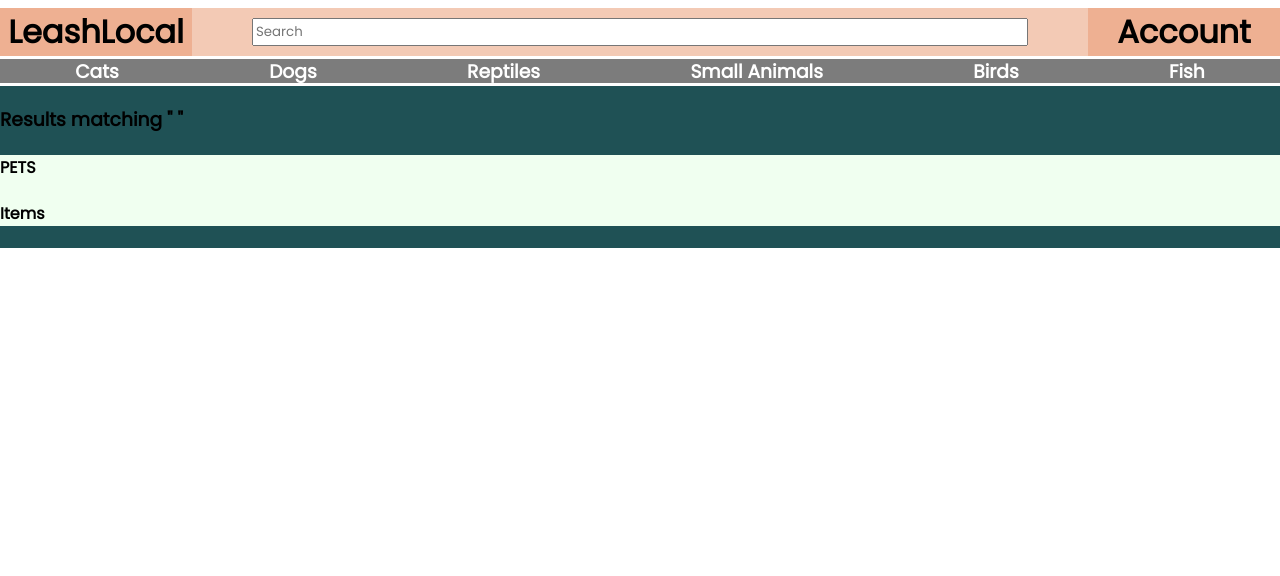
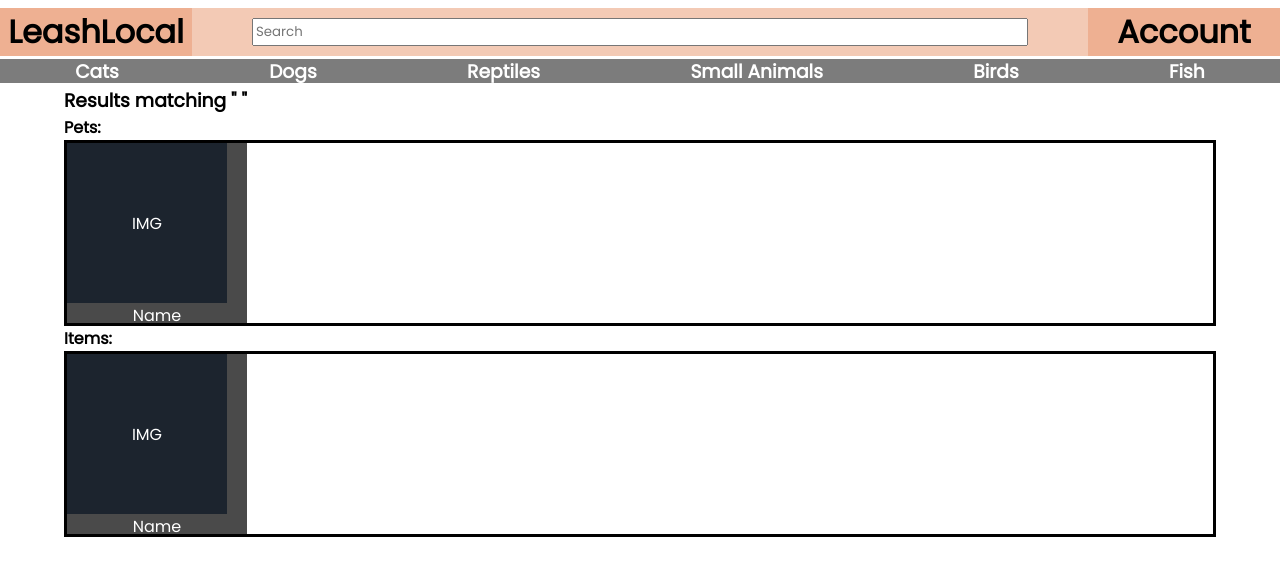
Before and after one commit to DanielPichette/DevCodeCampCapstone-FE-REACT, a React (Create React App) app in the folder capstonefrontend/: page / in a window 1280 px wide. Shown: the top 576 px of the page. Built offline with nearby package versions, Linux system fonts and the light colour scheme.

Commit message:
updated the css to the SearcView page.

```diff
--- a/capstonefrontend/src/components/SearchView/searchview.css
+++ b/capstonefrontend/src/components/SearchView/searchview.css
@@ -1,7 +1,40 @@
 .SearchViewContainer{
-    background-color: rgb(31, 81, 85);
+    background-color: rgb(255, 255, 255);
+    width: 90vw;
+    margin-right: auto;
+    margin-left: auto;
 }
 
-.searchBoxes{
-    background-color: honeydew;
+ .PetResults, .ItemResults{
+    background-color: rgb(255, 255, 255);
+    border: solid;
+    min-height: 180px;
+
 }
+
+.SearchListing{
+    height: 20vh;
+    max-height: 180px;
+    min-height: 180px;
+    max-width: 180px;
+    min-width: 160px;
+    background-color: rgb(74, 74, 74);
+    color: white
+}
+
+.SearchListingImage{
+    display: grid;
+    height: 160px;
+    max-height: 160px;
+    max-width: 180px;
+    min-width: 160px;
+    width: 19vh;
+    background-color: rgb(28, 36, 46);
+    color: white;
+    place-content: center;
+}
+
+.SearchListingName{
+    display: grid;
+    place-content: center;
+}
--- a/capstonefrontend/src/components/SearchView/searchview.jsx
+++ b/capstonefrontend/src/components/SearchView/searchview.jsx
@@ -14,13 +14,21 @@ class SearchView extends Component {
     render() {
         return (
             <div className="SearchViewContainer">
-                <h3>Results matching "  "</h3>
-                <div className="searchBoxes">
-                    <div className="PetResaults">
-                        <h4>PETS</h4>
+                <h3 style={{margin:"0px"}}>Results matching "  "</h3>
+                <h4 style={{margin:"0px"}}>Pets:</h4>
+
+                <div className="PetResults">
+                    <div className="SearchListing">
+                         <div className="SearchListingImage">IMG</div>
+                        <div className="SearchListingName">Name</div>
                     </div>
-                    <div className="Item Resaults">
-                        <h4>Items</h4>
+                </div>
+
+                <h4 style={{margin:"0px"}}>Items:</h4>
+                <div className="ItemResults">
+                    <div className="SearchListing">
+                         <div className="SearchListingImage">IMG</div>
+                        <div className="SearchListingName">Name</div>
                     </div>
                 </div>
 
```
